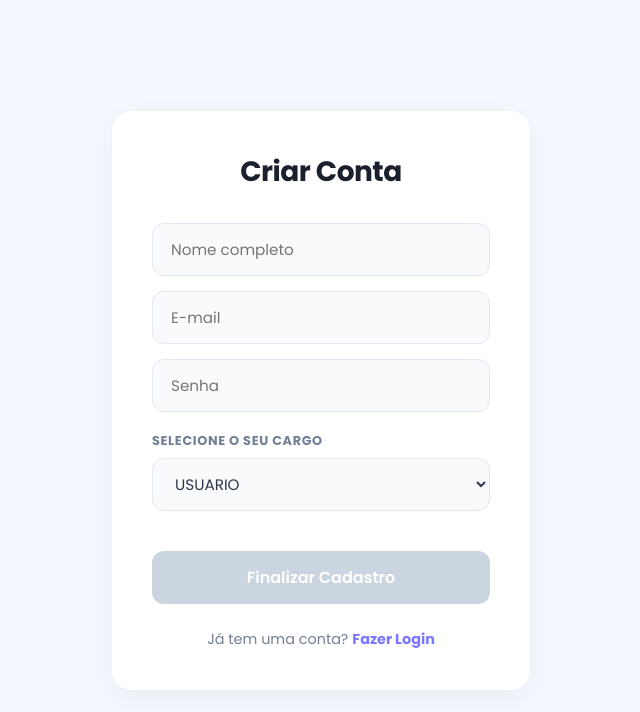
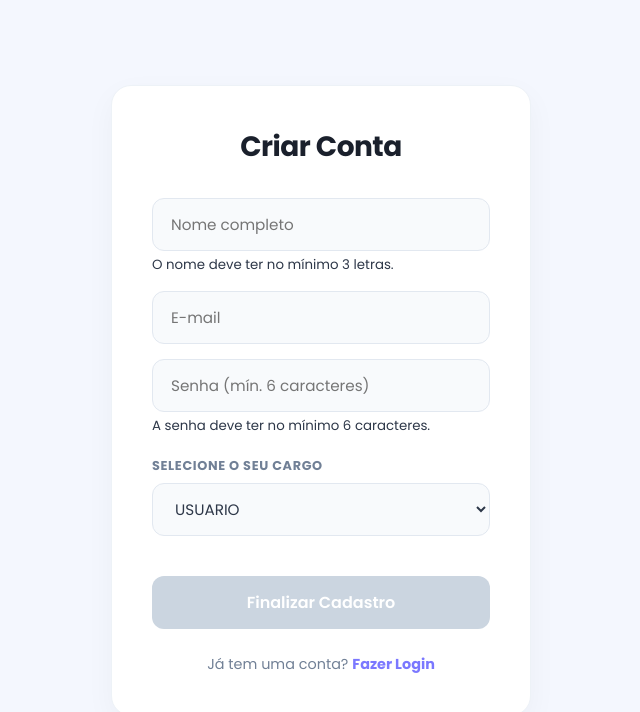
Before and after one commit to ABXAtrix/DesafioVM-Front-End, an Angular app: page /register in a window 1280 px wide. Shown: the top 712 px of the page, without its empty margins (319-959 px from the left). Built offline with nearby package versions, Linux system fonts and the light colour scheme.

Commit message:
Avisos e validação de criação de usuario adicionados a pagina de cadastro

```diff
--- a/src/app/features/auth/register/register.component.html
+++ b/src/app/features/auth/register/register.component.html
@@ -3,14 +3,26 @@
     <h2>Criar Conta</h2>
 
     <form (ngSubmit)="onRegister()" #registerForm="ngForm">
+
       <div class="input-group">
         <input
           type="text"
           name="nome"
           [(ngModel)]="usuario.nome"
+          #nome="ngModel"
           required
+          minlength="3"
           placeholder="Nome completo"
+          [class.input-error]="nome.invalid && nome.dirty"
         />
+        <div class="validation-helper">
+          <small
+            class="helper-text"
+            [class.text-danger]="nome.invalid && nome.dirty"
+          >
+            O nome deve ter no mínimo 3 letras.
+          </small>
+        </div>
       </div>
 
       <div class="input-group">
@@ -18,10 +30,21 @@
           type="email"
           name="email"
           [(ngModel)]="usuario.email"
+          #email="ngModel"
           required
           email
           placeholder="E-mail"
+          [class.input-error]="email.invalid && email.dirty"
         />
+        <div class="validation-helper">
+          <small
+            class="helper-text text-danger"
+            *ngIf="email.invalid && (email.dirty || email.touched)"
+          >
+            <span *ngIf="email.errors?.['required']">O e-mail é obrigatório.</span>
+            <span *ngIf="email.errors?.['email']">Formato de e-mail inválido.</span>
+          </small>
+        </div>
       </div>
 
       <div class="input-group">
@@ -29,9 +52,20 @@
           type="password"
           name="senha"
           [(ngModel)]="usuario.senha"
+          #senha="ngModel"
           required
-          placeholder="Senha"
+          minlength="6"
+          placeholder="Senha (mín. 6 caracteres)"
+          [class.input-error]="senha.invalid && senha.dirty"
         />
+        <div class="validation-helper">
+          <small
+            class="helper-text"
+            [class.text-danger]="senha.invalid && senha.dirty"
+          >
+            A senha deve ter no mínimo 6 caracteres.
+          </small>
+        </div>
       </div>
 
       <div class="input-group select-wrapper">
```
